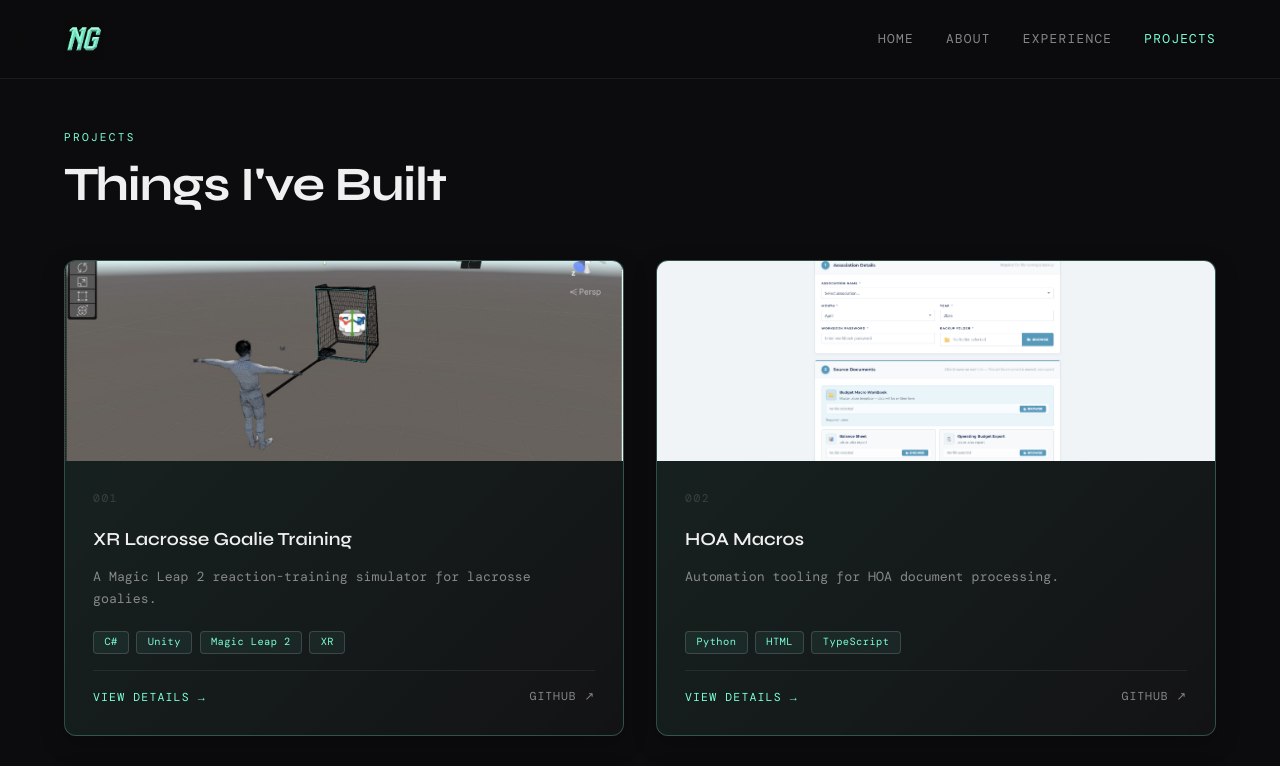
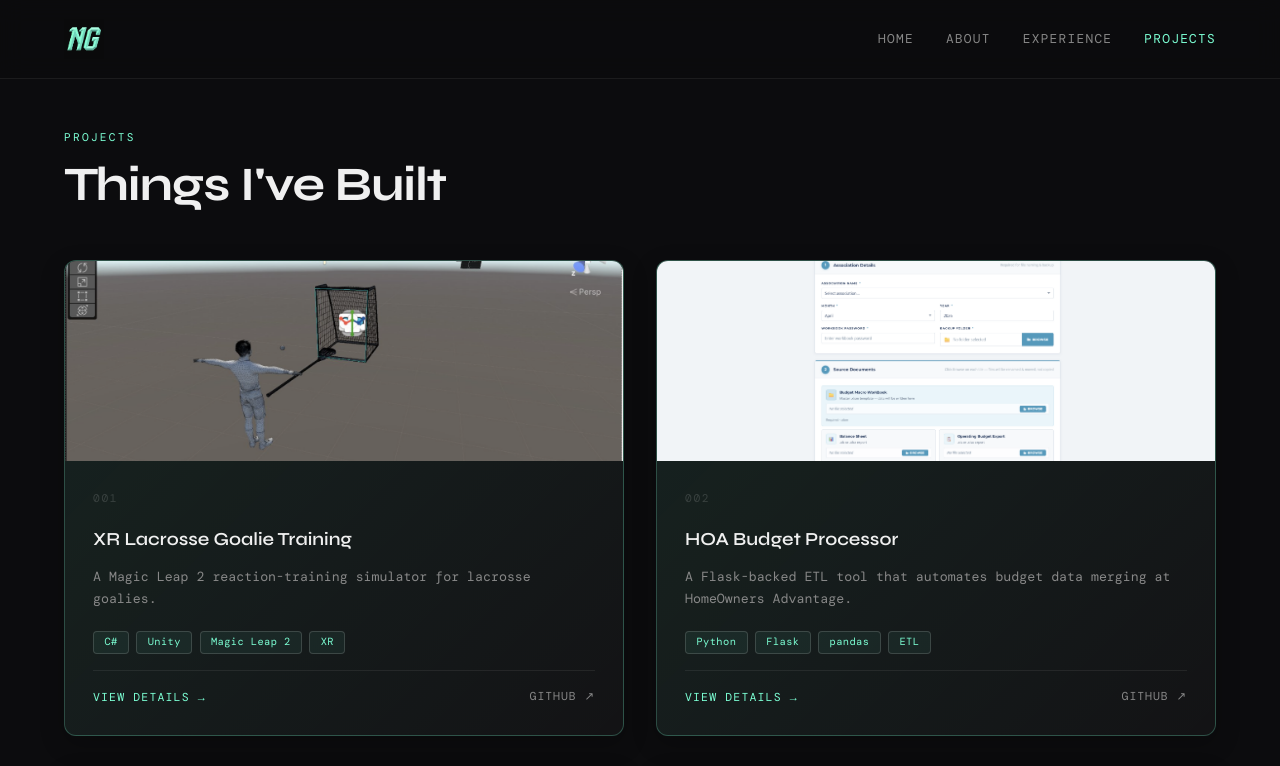
Before and after one commit to nguillet23/GuilletPersonalWebsite, a React (Vite) app: page /GuilletPersonalWebsite/projects in a window 1280 px wide. Shown: the top 766 px of the page. Built offline with nearby package versions, Linux system fonts and the light colour scheme.

Commit message:
content: describe HOA project as the budget processor it is

```diff
--- a/src/data/projects.ts
+++ b/src/data/projects.ts
@@ -13,12 +13,13 @@ export const projects: Project[] = [
   },
   {
     num: "002",
-    title: "HOA Macros",
+    title: "HOA Budget Processor",
     image: "/Content/HOA.png",
-    tags: ["Python", "HTML", "TypeScript"],
-    shortDesc: "Automation tooling for HOA document processing.",
+    tags: ["Python", "Flask", "pandas", "ETL"],
+    shortDesc:
+      "A Flask-backed ETL tool that automates budget data merging at HomeOwners Advantage.",
     details:
-      "Automation tooling that drastically reduced the manual overhead of HOA document processing. Python scripts parse and extract structured data from PDFs and Word documents, feeding a lightweight TypeScript/HTML dashboard for review and export.\n\nThe workflow handles violation letters, dues statements, and meeting minutes — cutting processing time from hours to minutes per batch.",
+      "A Flask-backed Python ETL pipeline I deployed at HomeOwners Advantage so the business team could merge budget data on their own, saving thousands of hours of manual merging. It consolidates 5+ disparate data sources, including association exports and budget workbooks, into one analytics-ready workflow.\n\nThe team runs it from a local browser interface: pick the input files, press run, and the app processes each association's budget with pandas and writes the results back to Excel through openpyxl and xlwings.",
     github: "https://github.com/nguillet23/HOA",
   },
   {
```
